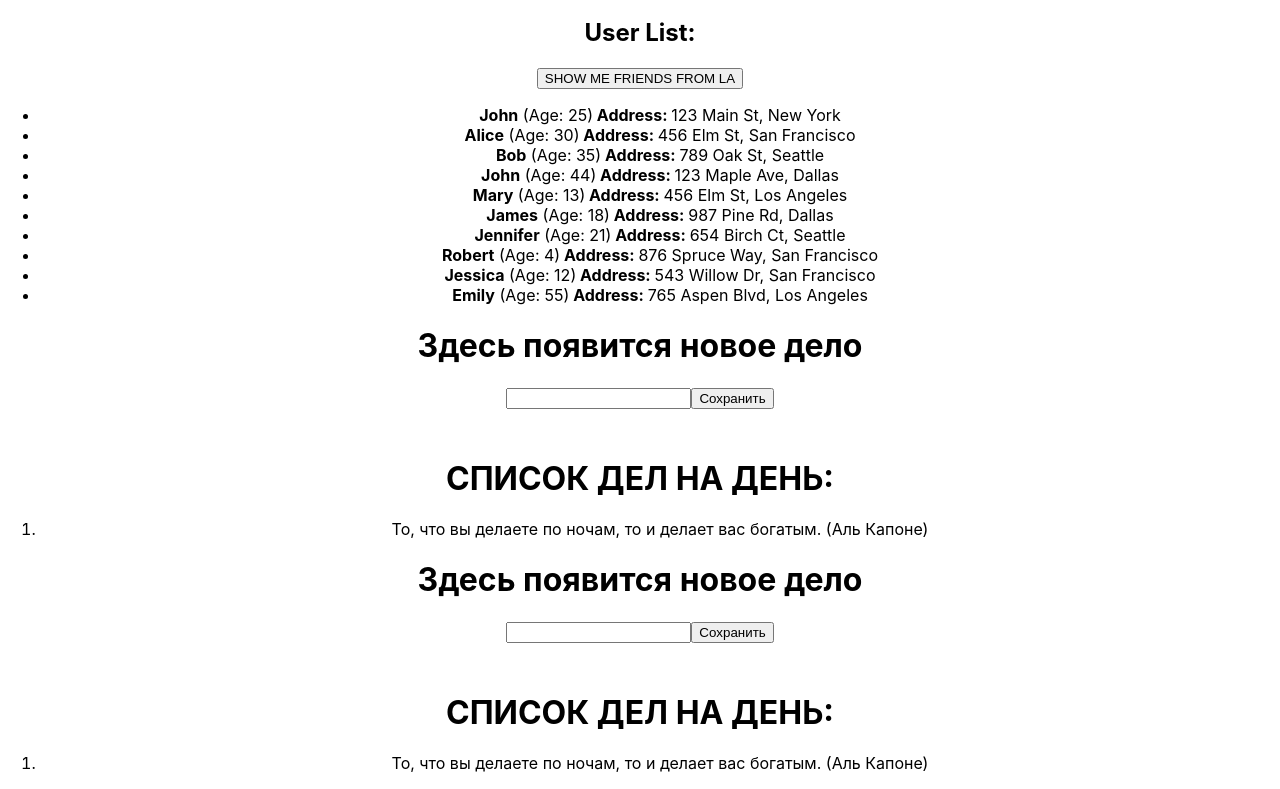
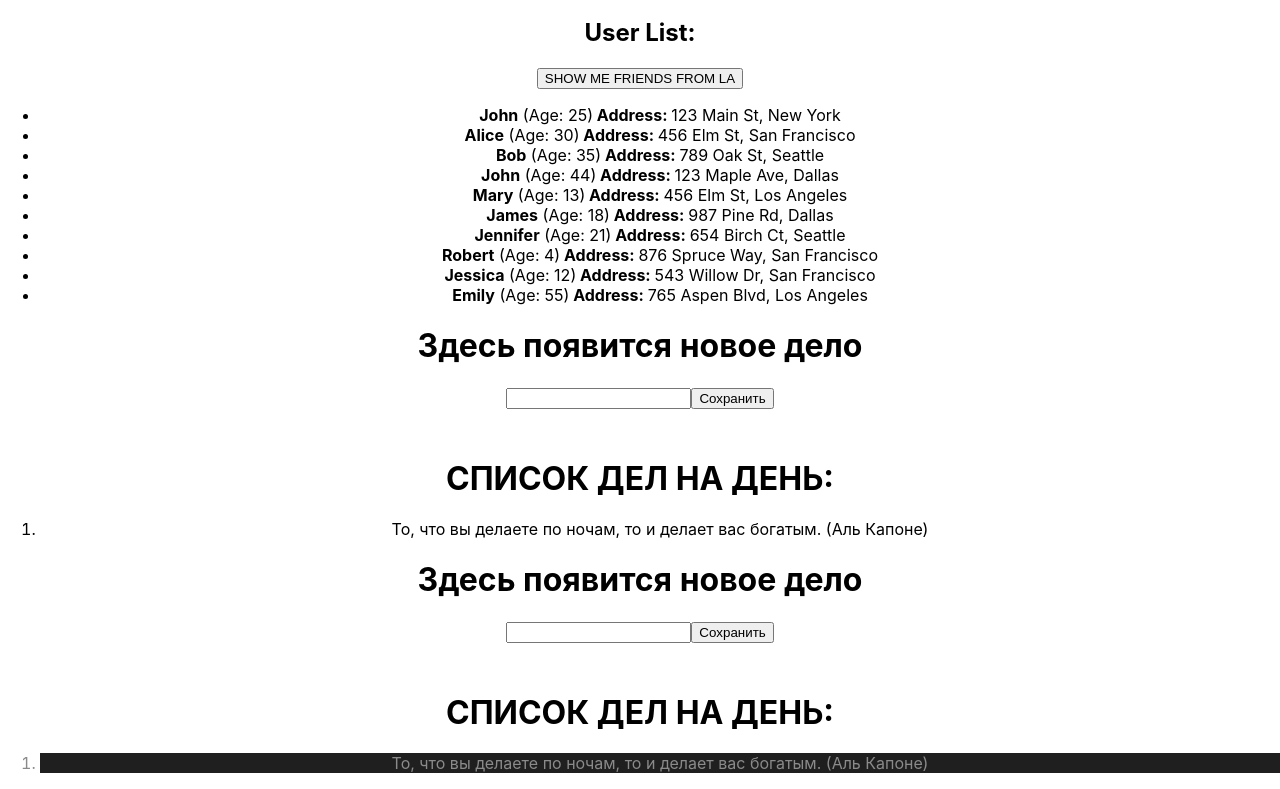
Before and after one commit to BeautyVika/homework-front-main, a React (Create React App) app: page / in a window 1280 px wide. Shown: the part 271-1060 px from the top of the page. Built offline with nearby package versions, Linux system fonts and the light colour scheme.

Commit message:
added HW4

```diff
--- a/src/HW/4/HW4.tsx
+++ b/src/HW/4/HW4.tsx
@@ -1,5 +1,5 @@
 import { useState } from 'react';
-import S from './HW4.module.css';
+import s from './HW4.module.css';
 import { Button } from './Button';
 import { Input } from './Input';
 
@@ -39,7 +39,7 @@
       <ol id={'hw04-tasks'}>
         {texts.map((el, index) => {
           return (
-            <li key={index} id={`hw04-task-${index}`} className={index % 2 !== 0 ? S.chetNechet : ''}>
+            <li key={index} id={`hw04-task-${index}`}  className={index % 2 === 0 ? s.chetNechet : ''}>
               {el}
             </li>
           );
```
Also changed, not shown: src/HW/4/HW4.module.css (line endings or trailing spaces).
